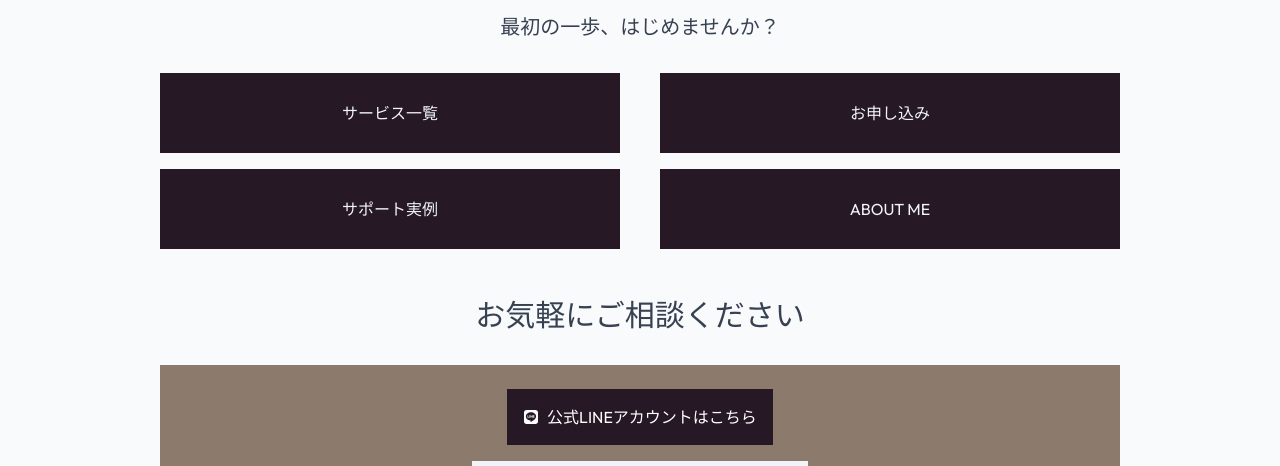
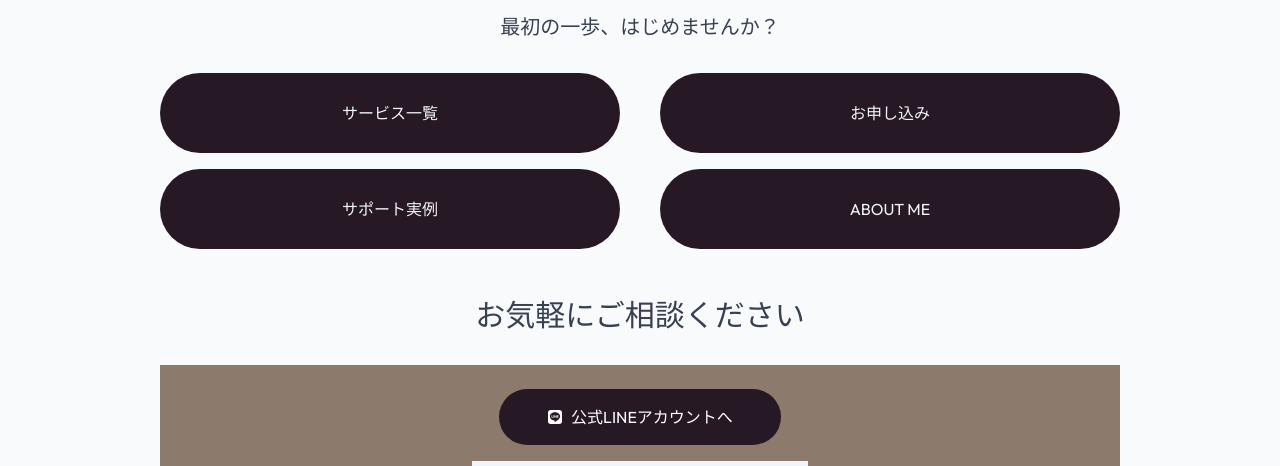
Before and after one commit to shomrkm/makiyuu-okatazuke-web, an Astro site: page / in a window 1280 px wide. Shown: the part 839-1305 px from the top of the page. Built offline with nearby package versions, Linux system fonts and the light colour scheme; Astro itself is replaced by a stand-in of ours; no server answers.

Commit message:
LinkBoxのroundedを変更

```diff
--- a/src/components/elements/LineContact.tsx
+++ b/src/components/elements/LineContact.tsx
@@ -8,9 +8,14 @@ type Props = {
 export const LineContact = ({ className = "" }: Props) => {
   return (
     <a href="https://liff.line.me/1645278921-kWRPP32q/?accountId=makiyuu_2023">
-      <div className={clsx("flex items-center gap-2", `${className}`)}>
+      <div
+        className={clsx(
+          "flex items-center gap-2 rounded-full px-12",
+          `${className}`,
+        )}
+      >
         <FaLine />
-        <span>公式LINEアカウントはこちら</span>
+        <span>公式LINEアカウントへ</span>
       </div>
     </a>
   );
--- a/src/components/elements/LinkBox.tsx
+++ b/src/components/elements/LinkBox.tsx
@@ -8,7 +8,7 @@ type Props = {
 export const LinkBox = ({ href, children }: Props) => (
   <a
     href={href}
-    className="flex min-h-10 w-full min-w-40 items-center justify-center bg-accent text-slate-100 lg:h-20"
+    className="flex min-h-10 w-full min-w-40 items-center justify-center rounded-full bg-accent text-slate-100 lg:h-20"
   >
     {children}
   </a>
--- a/src/pages/services/[id].astro
+++ b/src/pages/services/[id].astro
@@ -42,7 +42,7 @@ const { service } = Astro.props;
       </section>
       <section class="flex justify-center">
         <LineContact
-          className="flex justify-center rounded-sm bg-accent px-8 py-4 text-sm text-white sm:text-base"
+          className="flex justify-center bg-accent px-8 py-4 text-sm text-white sm:text-base"
         />
       </section>
     </div>
```
